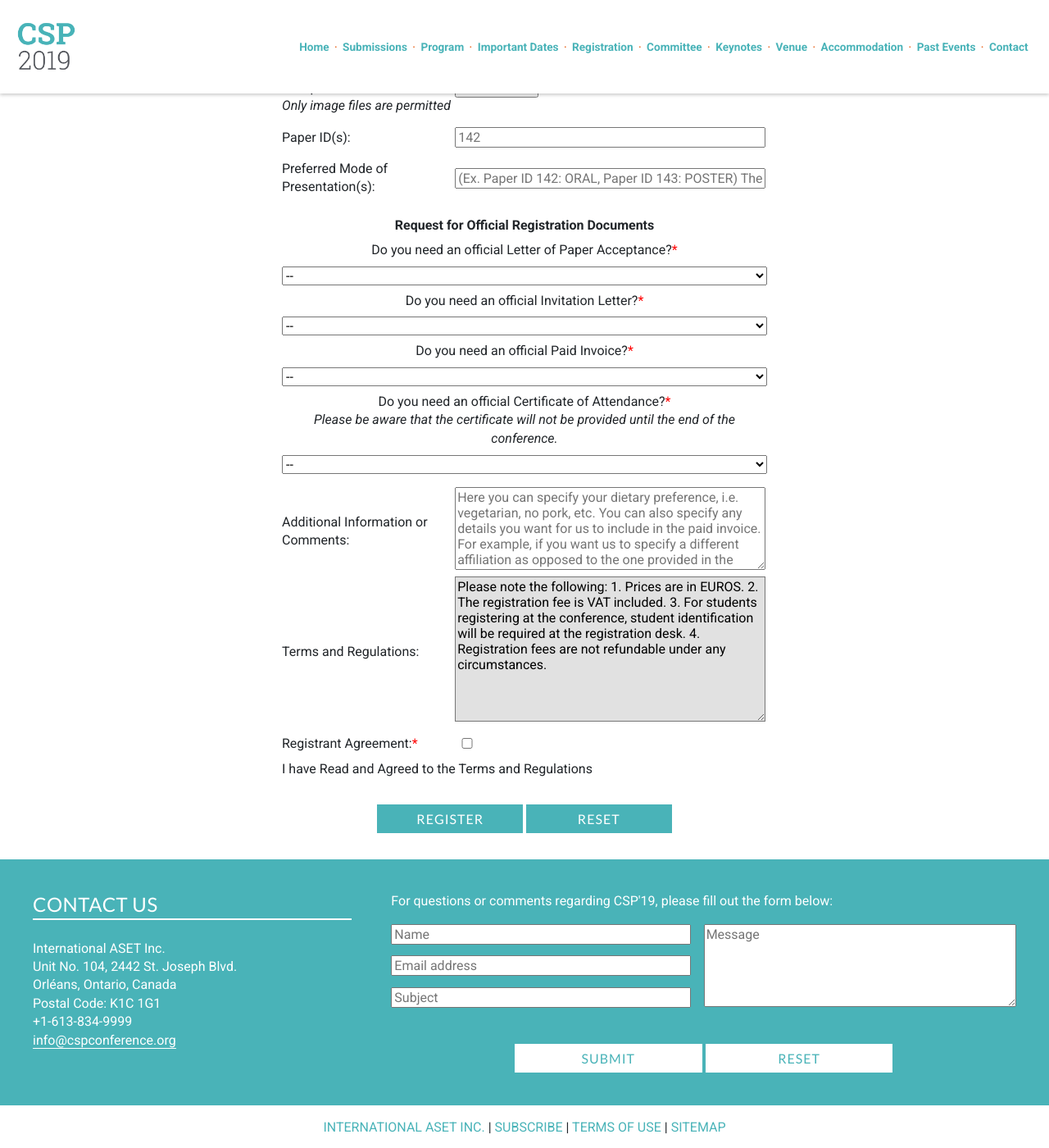
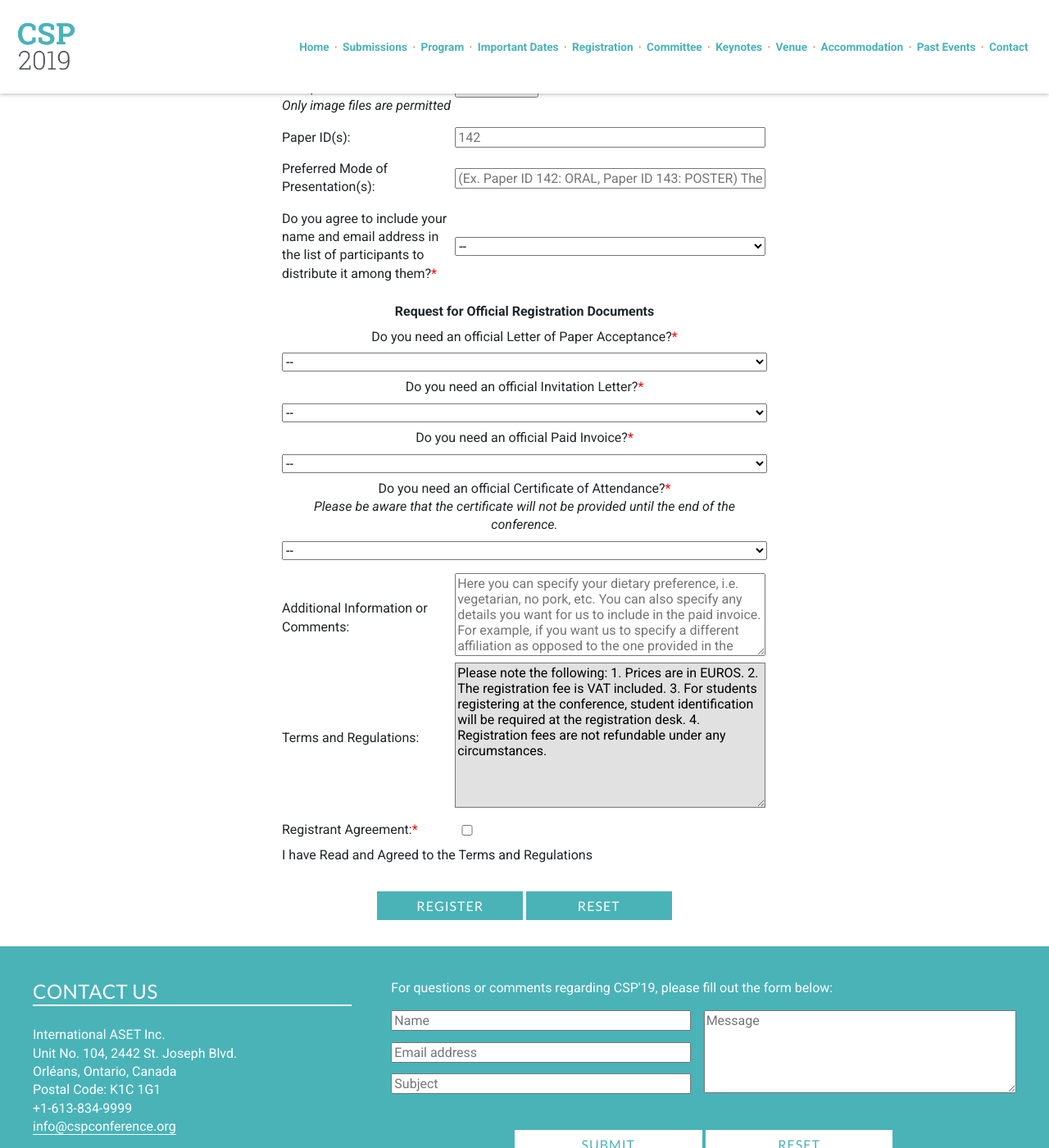
Before and after one commit to intaset/cspconference, a Jekyll site: the page built from registration.html, in a window 1280 px wide and 1400 px high, scrolled down 2538 px. Shown: the whole window at 82% size. Built offline with Jekyll 4.4.1, drawn with Linux system fonts in a browser that asks for light colours; nearby versions of some CDN libraries; Markdown is read by kramdown in place of the engine named in the settings; comment, search, counter and statistics services are not loaded.

Commit message:
added new field in registration form

```diff
--- a/_includes/css/general.css
+++ b/_includes/css/general.css
@@ -913,6 +913,7 @@ textarea {
 #Date_of_Payment_Transaction-error,
 #student-error,
 #file-error,
+#Do_you_agree_to_include_your_name_and_email_address_in_the_list_of_participants_to_distribute_it_among_them-error,
 #Do_you_need_an_official_Paper_Acceptance_Letter-error,
 #Do_you_need_an_official_Invitation_Letter-error,
 #Do_you_need_an_official_Registration_Receipt-error,
--- a/_includes/registration-form.html
+++ b/_includes/registration-form.html
@@ -478,6 +478,15 @@
     <label for="Preferred_Mode_of_Presentation(s)">Preferred Mode of Presentation(s):</label>
     <input type="text" name="Preferred_Mode_of_Presentation(s)" id="Preferred_Mode_of_Presentation(s)" placeholder="(Ex. Paper ID 142: ORAL, Paper ID 143: POSTER) The paper numbers are assigned to your submissions by the OpenConf system. If You are not an Author, Please Leave this Field Blank."/>
 
+	<label for="Do_you_agree_to_include_your_name_and_email_address_in_the_list_of_participants_to_distribute_it_among_them">Do you agree to include your name and email address in the list of
+participants to distribute it among them?<span class="asterik">*</span></label>
+    <select name="Do_you_agree_to_include_your_name_and_email_address_in_the_list_of_participants_to_distribute_it_among_them" id="Do_you_agree_to_include_your_name_and_email_address_in_the_list_of_participants_to_distribute_it_among_them">
+                <option selected="" disabled="">--</option>
+                <option>Yes</option>
+                <option>No</option>
+                </select>
+
+
     <div class="registrationDocuments"><p class="bold">Request for Official Registration Documents</p>
 
     <label for="Do_you_need_an_official_Paper_Acceptance_Letter">Do you need an official Letter of Paper Acceptance?<span class="asterik">*</span></label>
@@ -514,7 +523,7 @@
     <textarea name="comments" id="comments" cols="35" rows="5" placeholder="Here you can specify your dietary preference, i.e. vegetarian, no pork, etc. You can also specify any details you want for us to include in the paid invoice. For example, if you want us to specify a different affiliation as opposed to the one provided in the form."></textarea>
 
     <label for="Terms_and_Regulations">Terms and Regulations:</label>
-    <textarea name="Terms_and_Regulations" cols="35" rows="9" readonly="" id="Terms_and_Regulations">Please note the following: 1. Prices are in EUROS. 2. The registration fee is VAT included. 3. For students registering at the conference, student identification will be required at the registration desk. 4. Registration fees are not refundable under any circumstances.</textarea>
+    <textarea name="Terms_and_Regulations" cols="35" rows="9" readonly id="Terms_and_Regulations">Please note the following: 1. Prices are in EUROS. 2. The registration fee is VAT included. 3. For students registering at the conference, student identification will be required at the registration desk. 4. Registration fees are not refundable under any circumstances.</textarea>
 
     <label for="Registrant_Agreement">Registrant Agreement:<span class="asterik">*</span></label>
     <input name="Registrant_Agreement" type="checkbox" id="Registrant_Agreement" value="checked"><p class="body">I have Read and Agreed to the Terms and Regulations</p>
--- a/js/form-validation.js
+++ b/js/form-validation.js
@@ -26,6 +26,7 @@ $(function() {
       student: "required",
       Date_of_Payment_Transaction: "required",
       file: "required",
+	  Do_you_agree_to_include_your_name_and_email_address_in_the_list_of_participants_to_distribute_it_among_them: "required",
       Do_you_need_an_official_Paper_Acceptance_Letter: "required",
       Do_you_need_an_official_Invitation_Letter: "required",
       Do_you_need_an_official_Certificate_of_Attendance: "required",
@@ -45,6 +46,7 @@ $(function() {
       student: "Please specify an answer",
       Date_of_Payment_Transaction: "Please specify the date of your payment transaction.",
       file: "Please upload your receipt",
+	  Do_you_agree_to_include_your_name_and_email_address_in_the_list_of_participants_to_distribute_it_among_them: "Please specify an answer",
       Do_you_need_an_official_Paper_Acceptance_Letter: "Please specify an answer",
       Do_you_need_an_official_Invitation_Letter: "Please specify an answer",
       Do_you_need_an_official_Certificate_of_Attendance: "Please specify an answer",
```
Also changed, not shown: 3 other files.
